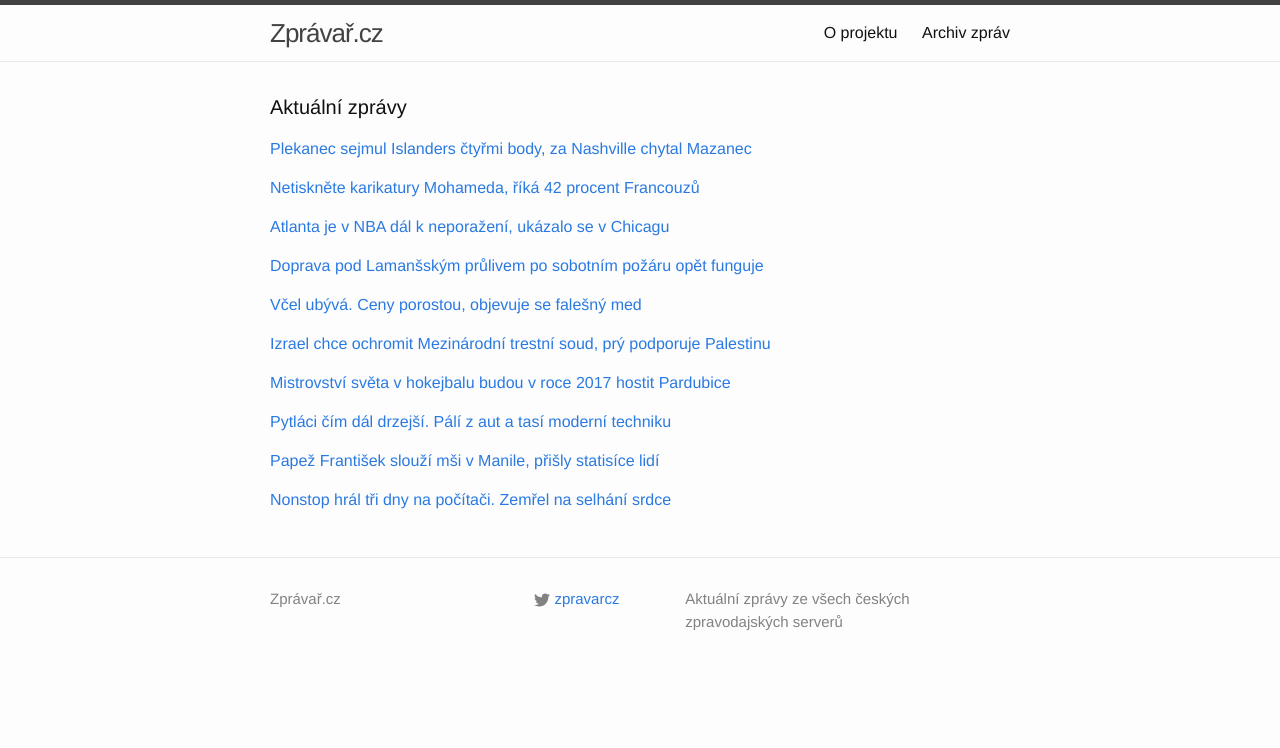
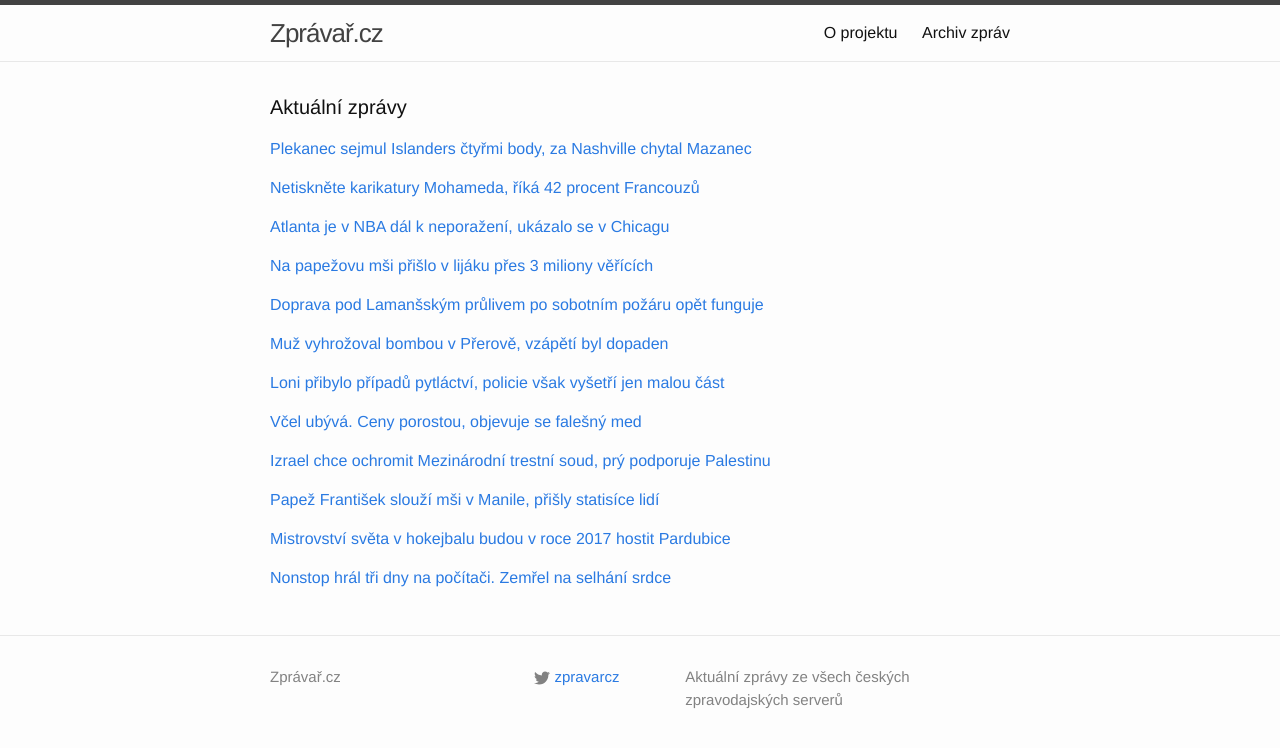
Before and after one commit to adliska/zpravar, a Jekyll site: the page built from index.html, in a window 1280 px wide. Shown: the top 748 px of the page. Built offline with Jekyll 4.4.1, drawn with Linux system fonts in a browser that asks for light colours.

Commit message:
zpravar news update

```diff
--- a/index.html
+++ b/index.html
@@ -33,51 +33,68 @@ layout: default
 <li><a href=http://sport.aktualne.cz/neporazitelna-atlanta-v-nba-vyhrala-i-podvanacte-v-rade/r~d4bea42c9ee911e4833a0025900fea04/>Neporazitelná Atlanta v NBA vyhrála i podvanácté v řadě - sport.aktualne.cz</a></li>
 <li><a href=http://www.sportovninoviny.cz/zpravy/atlanta-je-v-nba-dal-k-neporazeni-poznali-to-v-chicagu/1170275>Atlanta je v NBA dál k neporažení, poznali to v Chicagu - www.sportovninoviny.cz</a></li>
 </ul>
-</div><p><a href="javascript:;" onclick="toggle_visibility('zpravy3')">Doprava pod Lamanšským průlivem po sobotním požáru opět funguje</a></p>
+</div><p><a href="javascript:;" onclick="toggle_visibility('zpravy3')">Na papežovu mši přišlo v lijáku přes 3 miliony věřících</a></p>
 <div id="zpravy3" style="display:none">
+<ul>
+<li><a href=http://echo24.cz/a/w453s>Na papežovu mši přišlo v lijáku přes 3 miliony věřících - echo24.cz</a></li>
+<li><a href=http://zpravy.aktualne.cz/zahranici/papez-se-rozloucil-s-filipinami-dorazil-v-plastence/r~202e1b5c9ef611e49f60002590604f2e/>Papež se rozloučil s Filipínami. Dorazil v pláštěnce - zpravy.aktualne.cz</a></li>
+<li><a href=http://www.novinky.cz/zahranicni/svet/359066-na-papezovu-zaverecnou-msi-prisly-pres-tri-miliony-vericich.html>Na papežovu závěrečnou mši přišly přes tři milióny věřících - www.novinky.cz</a></li>
+<li><a href=http://www.ceskenoviny.cz/zpravy/zpravy/na-papezovu-zaverecnou-msi-prisly-v-manile-miliony-vericich/1170235>Na papežovu závěrečnou mši přišly v Manile miliony věřících - www.ceskenoviny.cz</a></li>
+</ul>
+</div><p><a href="javascript:;" onclick="toggle_visibility('zpravy4')">Doprava pod Lamanšským průlivem po sobotním požáru opět funguje</a></p>
+<div id="zpravy4" style="display:none">
 <ul>
 <li><a href=http://www.rozhlas.cz/_zprava/doprava-pod-lamansskym-prulivem-po-sobotnim-pozaru-opet-funguje--1444924>Doprava pod Lamanšským průlivem po sobotním požáru opět funguje - www.rozhlas.cz</a></li>
 <li><a href=http://www.novinky.cz/zahranicni/evropa/359069-doprava-pod-lamansskym-prulivem-byla-po-sobotnim-pozaru-obnovena.html>Doprava pod Lamanšským průlivem byla po sobotním požáru obnovena - www.novinky.cz</a></li>
 <li><a href=http://www.ceskenoviny.cz/zpravy/zpravy/doprava-pod-lamansskym-prulivem-byla-po-sobotnim-pozaru-obnovena/1170252>Doprava pod Lamanšským průlivem byla po sobotním požáru obnovena - www.ceskenoviny.cz</a></li>
 <li><a href=http://zpravy.idnes.cz/tunel-lamanssky-pruliv-vlaky-pozar-db2-/zahranicni.aspx?c=A150118_072356_zahranicni_hv>Pod Lamanšským průlivem po požáru opět jezdí vlaky - zpravy.idnes.cz</a></li>
 </ul>
-</div><p><a href="javascript:;" onclick="toggle_visibility('zpravy4')">Včel ubývá. Ceny porostou, objevuje se falešný med</a></p>
-<div id="zpravy4" style="display:none">
+</div><p><a href="javascript:;" onclick="toggle_visibility('zpravy5')">Muž vyhrožoval bombou v Přerově, vzápětí byl dopaden</a></p>
+<div id="zpravy5" style="display:none">
+<ul>
+<li><a href=http://zpravy.aktualne.cz/regiony/olomoucky/muz-vyhrozoval-bombou-v-prerove-vzapeti-byl-dopaden/r~2fd4341c9ef911e4ab15002590604f2e/>Muž vyhrožoval bombou v Přerově, vzápětí byl dopaden - zpravy.aktualne.cz</a></li>
+<li><a href=http://www.novinky.cz/krimi/359074-muz-vyhrozoval-bombou-v-prerove-vzapeti-byl-dopaden.html>Muž vyhrožoval bombou v Přerově, vzápětí byl dopaden - www.novinky.cz</a></li>
+<li><a href=http://olomouc.idnes.cz/muz-v-prerove-ohlasil-bombu-na-nadrazi-dh1-/olomouc-zpravy.aspx?c=A150118_091512_olomouc-zpravy_hv>Opilý muž ohlásil bombu na nádraží, za dvě hodiny jej měli policisté - olomouc.idnes.cz</a></li>
+<li><a href=http://olomouc.idnes.cz/muz-ohlasil-bombu-na-nadrazi-za-dve-hodiny-jej-meli-policiste-prh-/olomouc-zpravy.aspx?c=A150118_091512_olomouc-zpravy_hv>Muž ohlásil bombu na nádraží, za dvě hodiny jej měli policisté - olomouc.idnes.cz</a></li>
+</ul>
+</div><p><a href="javascript:;" onclick="toggle_visibility('zpravy6')">Loni přibylo případů pytláctví, policie však vyšetří jen malou část</a></p>
+<div id="zpravy6" style="display:none">
+<ul>
+<li><a href=http://zpravy.idnes.cz/pytlactvi-statistika-policie-dk1-/domaci.aspx?c=A150118_102031_domaci_hv>Loni přibylo případů pytláctví, policie však vyšetří jen malou část - zpravy.idnes.cz</a></li>
+<li><a href=http://www.tyden.cz/rubriky/domaci/pytlaci-cim-dal-drzejsi-pali-z-aut-a-tasi-moderni-techniku_330491.html>Pytláci čím dál drzejší. Pálí z aut a tasí moderní techniku - www.tyden.cz</a></li>
+<li><a href=http://www.denik.cz/z_domova/aktivita-pytlaku-v-cesku-loni-mirne-vzrostla-tezko-se-chytaji-20150118.html>Aktivita pytláků v Česku loni mírně vzrostla, těžko se chytají - www.denik.cz</a></li>
+<li><a href=http://www.ceskenoviny.cz/zpravy/zpravy/aktivita-pytlaku-v-cesku-loni-mirne-vzrostla-tezko-se-chytaji/1170285>Aktivita pytláků v Česku loni mírně vzrostla, těžko se chytají - www.ceskenoviny.cz</a></li>
+</ul>
+</div><p><a href="javascript:;" onclick="toggle_visibility('zpravy7')">Včel ubývá. Ceny porostou, objevuje se falešný med</a></p>
+<div id="zpravy7" style="display:none">
 <ul>
 <li><a href=http://www.rozhlas.cz/_zprava/vcel-ubyva-ceny-porostou-objevuje-se-falesny-med--1444912>Včel ubývá. Ceny porostou, objevuje se falešný med - www.rozhlas.cz</a></li>
 <li><a href=http://www.rozhlas.cz/_zprava/chovy-vcel-v-ceske-republice-decimuji-choroby-hrozi-ze-vyhyne-az-tretina-vcelstev--1444891>Chovy včel v České republice decimují choroby. Hrozí, že vyhyne až třetina včelstev - www.rozhlas.cz</a></li>
 <li><a href=http://www.rozhlas.cz/_zprava/chovy-vcel-v-ceske-republice-decimuji-choroby-hrozi-ze-vyhyne-az-tretina-vcel--1444891>Chovy včel v České republice decimují choroby. Hrozí, že vyhyne až třetina včelstev - www.rozhlas.cz</a></li>
 </ul>
-</div><p><a href="javascript:;" onclick="toggle_visibility('zpravy5')">Izrael chce ochromit Mezinárodní trestní soud, prý podporuje Palestinu </a></p>
-<div id="zpravy5" style="display:none">
+</div><p><a href="javascript:;" onclick="toggle_visibility('zpravy8')">Izrael chce ochromit Mezinárodní trestní soud, prý podporuje Palestinu </a></p>
+<div id="zpravy8" style="display:none">
 <ul>
 <li><a href=http://www.lidovky.cz/izrael-chce-kvuli-palestincum-ochromit-financovani-icc-pi2-/zpravy-svet.aspx?c=A150118_101006_ln_zahranici_mmu>Izrael chce ochromit Mezinárodní trestní soud, prý podporuje Palestinu  - www.lidovky.cz</a></li>
 <li><a href=http://www.novinky.cz/zahranicni/blizky-a-stredni-vychod/359071-izrael-chce-kvuli-palestincum-ochromit-financovani-icc.html>Izrael chce kvůli Palestincům ochromit financování ICC - www.novinky.cz</a></li>
 <li><a href=http://www.ceskenoviny.cz/zpravy/zpravy/izrael-chce-kvuli-palestincum-ochromit-financovani-icc/1170300>Izrael chce kvůli Palestincům ochromit financování ICC - www.ceskenoviny.cz</a></li>
 </ul>
-</div><p><a href="javascript:;" onclick="toggle_visibility('zpravy6')">Mistrovství světa v hokejbalu budou v roce 2017 hostit Pardubice</a></p>
-<div id="zpravy6" style="display:none">
+</div><p><a href="javascript:;" onclick="toggle_visibility('zpravy9')">Papež František slouží mši v Manile, přišly statisíce lidí</a></p>
+<div id="zpravy9" style="display:none">
+<ul>
+<li><a href=http://www.rozhlas.cz/_zprava/papez-frantisek-slouzi-msi-v-manile-prisly-statisice-lidi--1444919>Papež František slouží mši v Manile, přišly statisíce lidí - www.rozhlas.cz</a></li>
+<li><a href=http://www.novinky.cz/zahranicni/svet/359066-kvuli-papezi-a-jeho-msi-miri-do-centra-manily-davy-statisicu-lidi.html>Kvůli papeži a jeho mši míří do centra Manily davy statisíců lidí - www.novinky.cz</a></li>
+<li><a href=http://www.ceskenoviny.cz/zpravy/zpravy/kvuli-papezi-a-jeho-msi-miri-do-centra-manily-davy-statisicu-lidi/1170235>Kvůli papeži a jeho mši míří do centra Manily davy statisíců lidí - www.ceskenoviny.cz</a></li>
+</ul>
+</div><p><a href="javascript:;" onclick="toggle_visibility('zpravy10')">Mistrovství světa v hokejbalu budou v roce 2017 hostit Pardubice</a></p>
+<div id="zpravy10" style="display:none">
 <ul>
 <li><a href=http://sport.idnes.cz/mistrovstvi-sveta-v-hokejbalu-budou-v-roce-2017-hostit-pardubice-pvz-/sporty.aspx?c=A150118_100442_sporty_ten>Mistrovství světa v hokejbalu budou v roce 2017 hostit Pardubice - sport.idnes.cz</a></li>
 <li><a href=http://www.denik.cz/ostatni_sport/potreti-do-ceska-o-hokejbalove-zlato-se-bude-hrat-v-roce-2017-v-pardubicich-2015.html>Potřetí do Česka. O hokejbalové zlato se bude hrát v roce 2017 v Pardubicích - www.denik.cz</a></li>
 <li><a href=http://sport.aktualne.cz/ms-v-hokejbalu-budou-v-roce-2017-hostit-pardubice/r~c73657e49ee611e4833a0025900fea04/>MS v hokejbalu budou v roce 2017 hostit Pardubice - sport.aktualne.cz</a></li>
 </ul>
-</div><p><a href="javascript:;" onclick="toggle_visibility('zpravy7')">Pytláci čím dál drzejší. Pálí z aut a tasí moderní techniku</a></p>
-<div id="zpravy7" style="display:none">
-<ul>
-<li><a href=http://www.tyden.cz/rubriky/domaci/pytlaci-cim-dal-drzejsi-pali-z-aut-a-tasi-moderni-techniku_330491.html>Pytláci čím dál drzejší. Pálí z aut a tasí moderní techniku - www.tyden.cz</a></li>
-<li><a href=http://www.denik.cz/z_domova/aktivita-pytlaku-v-cesku-loni-mirne-vzrostla-tezko-se-chytaji-20150118.html>Aktivita pytláků v Česku loni mírně vzrostla, těžko se chytají - www.denik.cz</a></li>
-<li><a href=http://www.ceskenoviny.cz/zpravy/zpravy/aktivita-pytlaku-v-cesku-loni-mirne-vzrostla-tezko-se-chytaji/1170285>Aktivita pytláků v Česku loni mírně vzrostla, těžko se chytají - www.ceskenoviny.cz</a></li>
-</ul>
-</div><p><a href="javascript:;" onclick="toggle_visibility('zpravy8')">Papež František slouží mši v Manile, přišly statisíce lidí</a></p>
-<div id="zpravy8" style="display:none">
-<ul>
-<li><a href=http://www.rozhlas.cz/_zprava/papez-frantisek-slouzi-msi-v-manile-prisly-statisice-lidi--1444919>Papež František slouží mši v Manile, přišly statisíce lidí - www.rozhlas.cz</a></li>
-<li><a href=http://www.novinky.cz/zahranicni/svet/359066-kvuli-papezi-a-jeho-msi-miri-do-centra-manily-davy-statisicu-lidi.html>Kvůli papeži a jeho mši míří do centra Manily davy statisíců lidí - www.novinky.cz</a></li>
-<li><a href=http://www.ceskenoviny.cz/zpravy/zpravy/kvuli-papezi-a-jeho-msi-miri-do-centra-manily-davy-statisicu-lidi/1170235>Kvůli papeži a jeho mši míří do centra Manily davy statisíců lidí - www.ceskenoviny.cz</a></li>
-</ul>
-</div><p><a href="javascript:;" onclick="toggle_visibility('zpravy9')">Nonstop hrál tři dny na počítači. Zemřel na selhání srdce</a></p>
-<div id="zpravy9" style="display:none">
+</div><p><a href="javascript:;" onclick="toggle_visibility('zpravy11')">Nonstop hrál tři dny na počítači. Zemřel na selhání srdce</a></p>
+<div id="zpravy11" style="display:none">
 <ul>
 <li><a href=http://www.tyden.cz/rubriky/relax/zabava/nonstop-hral-tri-dny-na-pocitaci-zemrel-na-selhani-srdce_330484.html>Nonstop hrál tři dny na počítači. Zemřel na selhání srdce - www.tyden.cz</a></li>
 <li><a href=http://www.novinky.cz/internet-a-pc/hry-a-herni-systemy/359070-muz-hral-tri-dny-nonstop-na-pocitaci-neprezil.html>Muž hrál tři dny nonstop na počítači. Nepřežil - www.novinky.cz</a></li>
```
